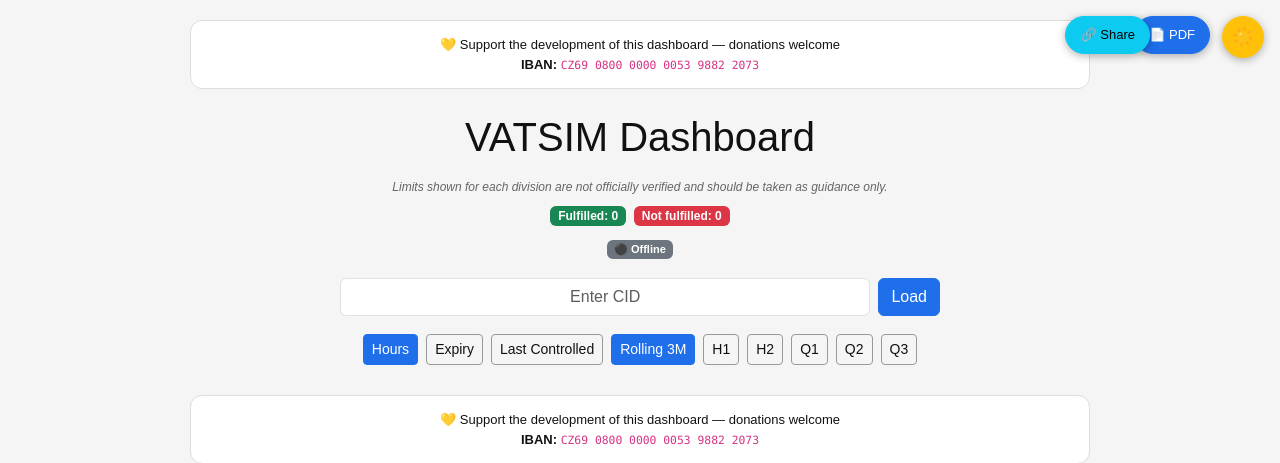
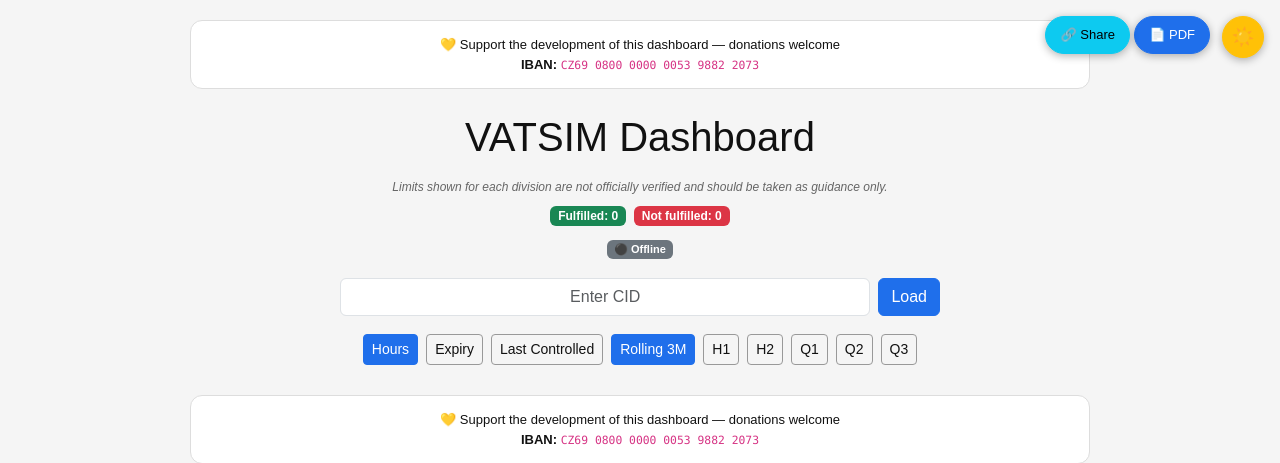
Before and after one commit to angelspetryk-sketch/vatsim-dashboard, a Flask app: page / in a window 1280 px wide. Shown: the top 463 px of the page. Run offline with Flask 3, Linux system fonts and the light colour scheme; data that the repository does not hold is empty; some libraries are stand-ins or nearby versions.

Commit message:
Update index.html

```diff
--- a/templates/index.html
+++ b/templates/index.html
@@ -106,7 +106,7 @@ body.light .home-change-btn{color:#1d4ed8}
 body.light .home-option{border-color:#ddd}
 body.light .home-option:hover{background:#e0e7ff;border-color:#1f6feb;color:#111}
 body.light .home-option.active{background:#dbeafe;border-color:#1f6feb;color:#111}
-.share-btn{position:fixed;top:16px;right:130px;z-index:1000;border-radius:20px;padding:8px 14px;font-size:13px;box-shadow:0 2px 8px rgba(0,0,0,.3)}
+.share-btn{position:fixed;top:16px;right:150px;z-index:1000;border-radius:20px;padding:8px 14px;font-size:13px;box-shadow:0 2px 8px rgba(0,0,0,.3)}
 .pdf-export .share-btn{display:none!important}
 .live-badge{font-size:13px;padding:6px 12px;display:inline-flex;align-items:center;gap:6px;animation:pulse 2s ease-in-out infinite}
 @keyframes pulse{0%,100%{opacity:1}50%{opacity:.7}}
```
